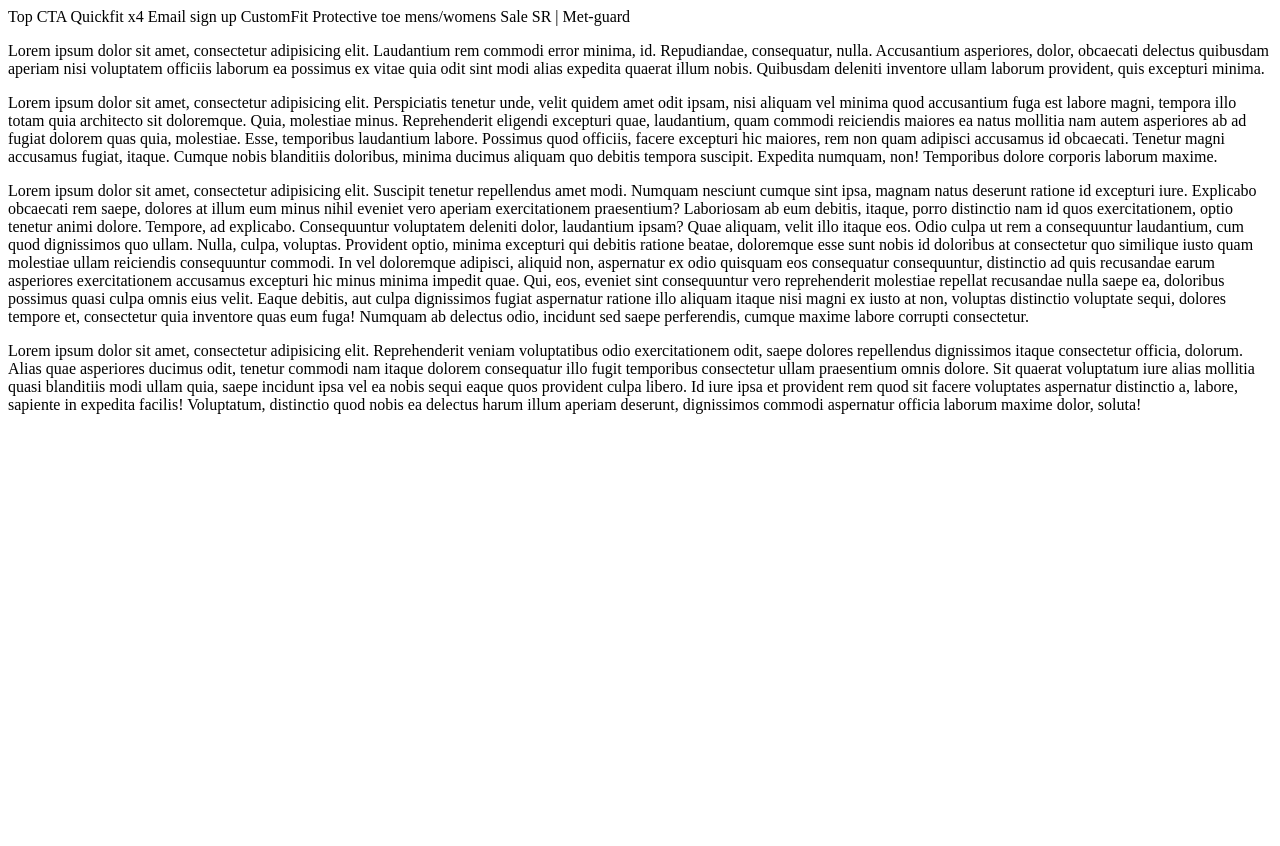
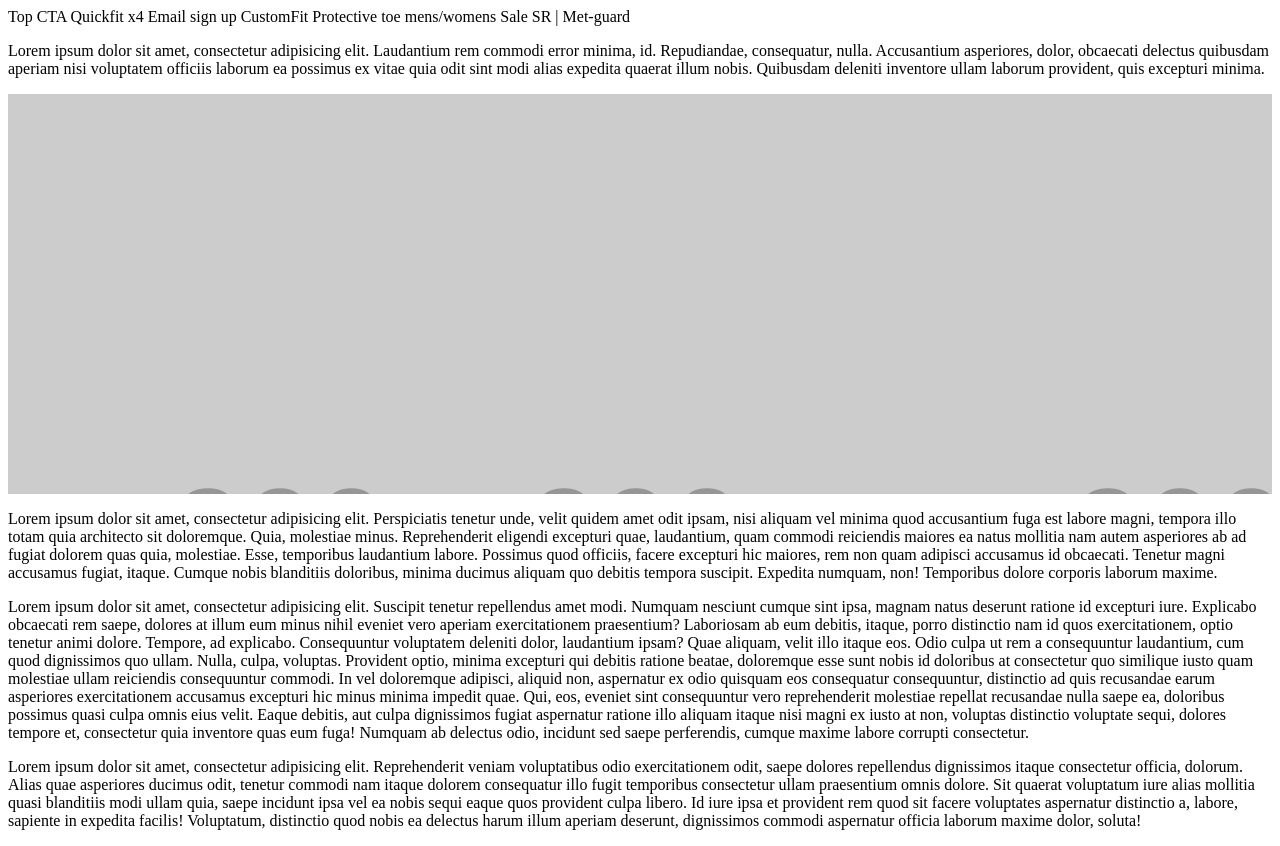
Before and after one commit to rbsaylor/test, a plain HTML site: page index.html in a window 1280 px wide. Before the commit the page ends 800 px from the top, so only its background shows below. Drawn offline with Linux system fonts and the light colour scheme; placeholder pictures from the web are drawn by us.

Commit message:
added image for vh fix

```diff
--- a/index.html
+++ b/index.html
@@ -29,6 +29,8 @@
 
   <p>Lorem ipsum dolor sit amet, consectetur adipisicing elit. Laudantium rem commodi error minima, id. Repudiandae, consequatur, nulla. Accusantium asperiores, dolor, obcaecati delectus quibusdam aperiam nisi voluptatem officiis laborum ea possimus ex vitae quia odit sint modi alias expedita quaerat illum nobis. Quibusdam deleniti inventore ullam laborum provident, quis excepturi minima.</p>
 
+  <div style="background: url('http://placehold.it/900x900'); height: 50vh; width: 100%;"></div>
+
   <p>Lorem ipsum dolor sit amet, consectetur adipisicing elit. Perspiciatis tenetur unde, velit quidem amet odit ipsam, nisi aliquam vel minima quod accusantium fuga est labore magni, tempora illo totam quia architecto sit doloremque. Quia, molestiae minus. Reprehenderit eligendi excepturi quae, laudantium, quam commodi reiciendis maiores ea natus mollitia nam autem asperiores ab ad fugiat dolorem quas quia, molestiae. Esse, temporibus laudantium labore. Possimus quod officiis, facere excepturi hic maiores, rem non quam adipisci accusamus id obcaecati. Tenetur magni accusamus fugiat, itaque. Cumque nobis blanditiis doloribus, minima ducimus aliquam quo debitis tempora suscipit. Expedita numquam, non! Temporibus dolore corporis laborum maxime.</p>
 
   <p>Lorem ipsum dolor sit amet, consectetur adipisicing elit. Suscipit tenetur repellendus amet modi. Numquam nesciunt cumque sint ipsa, magnam natus deserunt ratione id excepturi iure. Explicabo obcaecati rem saepe, dolores at illum eum minus nihil eveniet vero aperiam exercitationem praesentium? Laboriosam ab eum debitis, itaque, porro distinctio nam id quos exercitationem, optio tenetur animi dolore. Tempore, ad explicabo. Consequuntur voluptatem deleniti dolor, laudantium ipsam? Quae aliquam, velit illo itaque eos. Odio culpa ut rem a consequuntur laudantium, cum quod dignissimos quo ullam. Nulla, culpa, voluptas. Provident optio, minima excepturi qui debitis ratione beatae, doloremque esse sunt nobis id doloribus at consectetur quo similique iusto quam molestiae ullam reiciendis consequuntur commodi. In vel doloremque adipisci, aliquid non, aspernatur ex odio quisquam eos consequatur consequuntur, distinctio ad quis recusandae earum asperiores exercitationem accusamus excepturi hic minus minima impedit quae. Qui, eos, eveniet sint consequuntur vero reprehenderit molestiae repellat recusandae nulla saepe ea, doloribus possimus quasi culpa omnis eius velit. Eaque debitis, aut culpa dignissimos fugiat aspernatur ratione illo aliquam itaque nisi magni ex iusto at non, voluptas distinctio voluptate sequi, dolores tempore et, consectetur quia inventore quas eum fuga! Numquam ab delectus odio, incidunt sed saepe perferendis, cumque maxime labore corrupti consectetur.</p>
```
